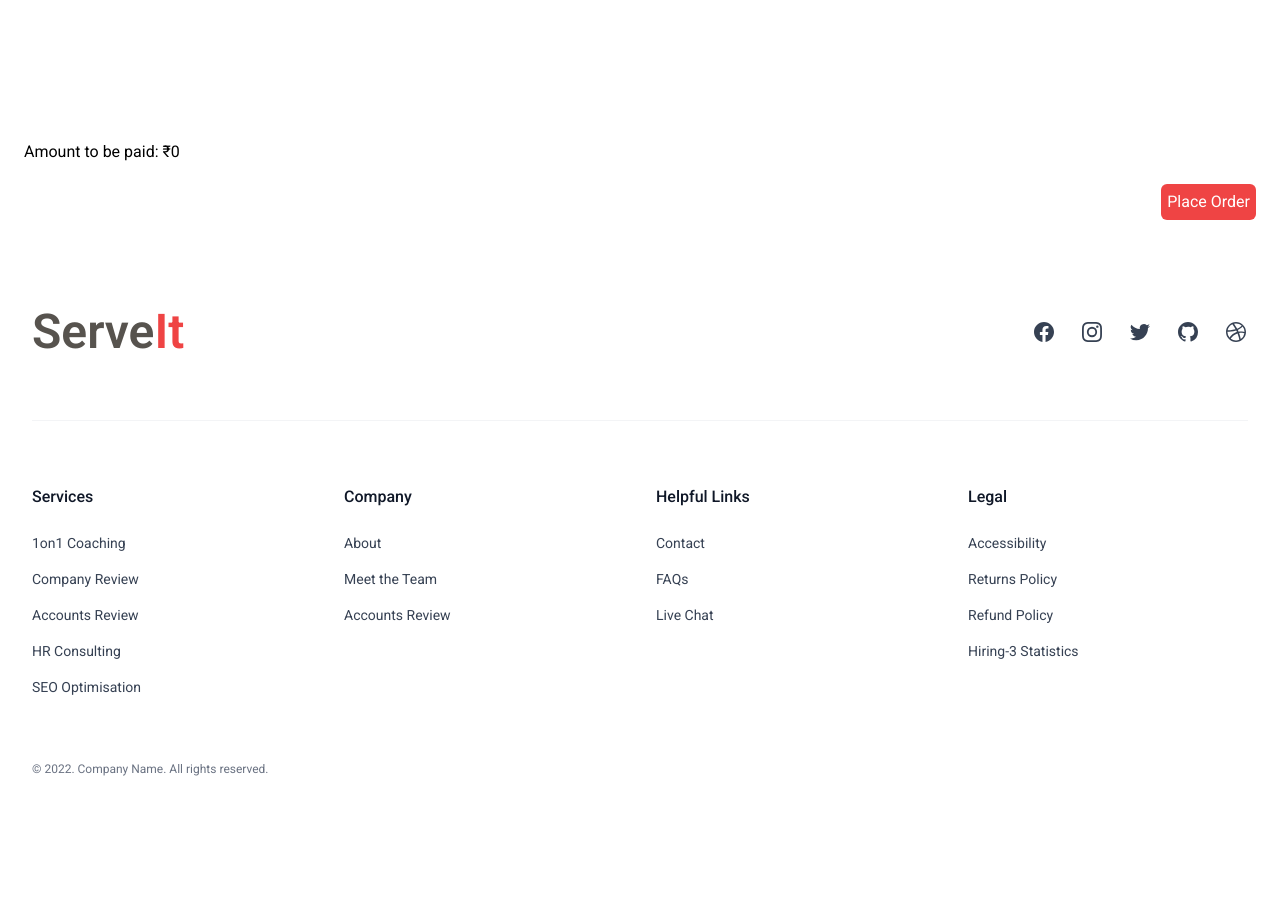
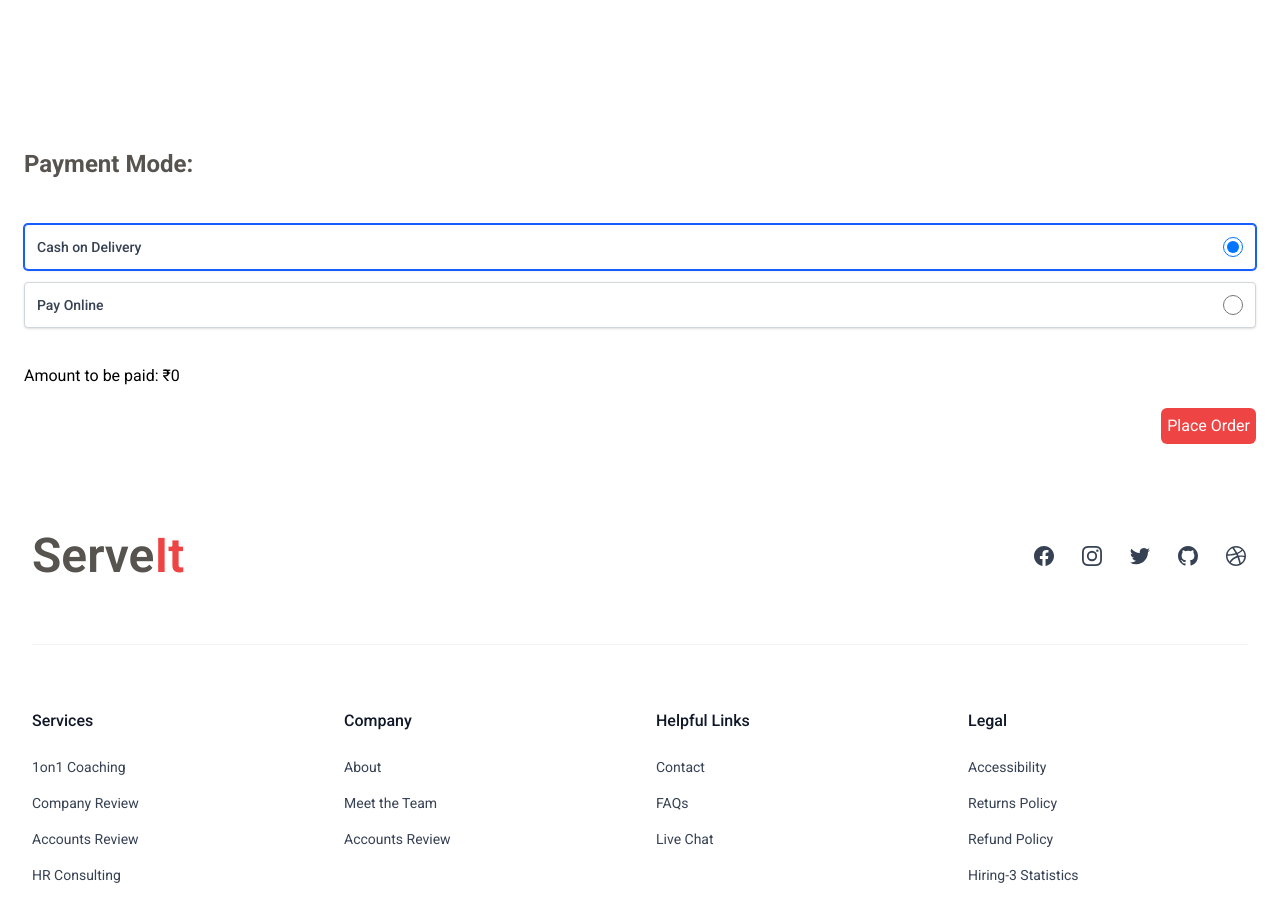
Before and after one commit to safeer234/food-order-website, a React (Vite) app: page /checkout in a window 1280 px wide. Shown: the part 820-1724 px from the top of the page. Before the commit the page ends 1661 px from the top, so only its background shows below. Built offline with nearby package versions, Linux system fonts and the light colour scheme; some icons are missing.

Commit message:
fixed checkout

```diff
--- a/src/pages/Checkout.jsx
+++ b/src/pages/Checkout.jsx
@@ -35,6 +35,39 @@ const sum = checkoutFood.reduce((total, item) => total+(item.price * item.qty),
           </div>
         ))
       )}
+      <h2 className='text-2xl font-bold  py-7 text-[#57534e]'>Payment Mode:</h2>
+      {/* payment mode */}
+    <div className='py-4'>
+  <fieldset className="space-y-3">
+    <legend className="sr-only">Delivery</legend>
+
+    <div>
+      <label htmlFor="DeliveryStandard" className="flex items-center justify-between gap-4 rounded border border-gray-300 bg-white p-3 text-sm font-medium shadow-sm transition-colors hover:bg-gray-50 has-checked:border-blue-600 has-checked:ring-1 has-checked:ring-blue-600">
+        <div>
+          <p className="text-gray-700">Cash on Delivery</p>
+          <p className="text-gray-900"></p>
+        </div>
+
+        <input type="radio" name="DeliveryOption" value="DeliveryStandard" id="DeliveryStandard" className="size-5 border-gray-300" defaultChecked />
+      </label>
+    </div>
+
+    <div>
+      <label htmlFor="DeliveryPriority" className="flex items-center justify-between gap-4 rounded border border-gray-300 bg-white p-3 text-sm font-medium shadow-sm transition-colors hover:bg-gray-50 has-checked:border-blue-600 has-checked:ring-1 has-checked:ring-blue-600">
+        <div>
+          <p className="text-gray-700">Pay Online</p>
+          <p className="text-gray-900"></p>
+        </div>
+
+        <input type="radio" name="DeliveryOption" value="DeliveryPriority" id="DeliveryPriority" className="size-5 border-gray-300" />
+      </label>
+    </div>
+  </fieldset>
+
+  <span id="PING_IFRAME_FORM_DETECTION" style={{ display: "none" }}></span>
+</div>
+
+      {/* payment mode */}
       <div className='flex gap-20 py-5'>
          <p>Amount to be paid:  ₹{sum}</p>
 
```
